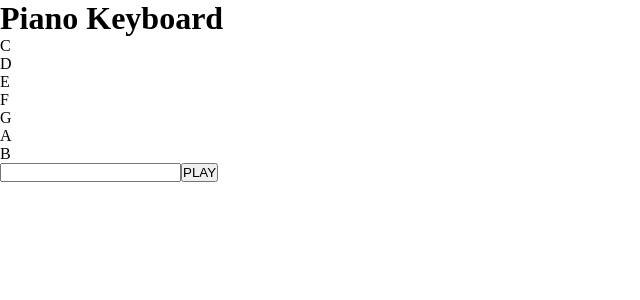
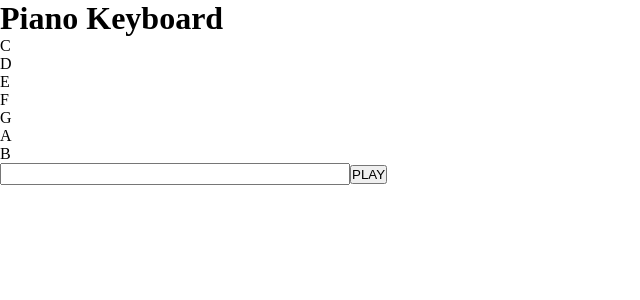
Before and after one commit to gerretkubota/piano, a React app: page / in a window 1280 px wide. Shown: the top 300 px of the page, without its empty margins (0-640 px from the left). Built offline with nearby package versions, Linux system fonts and the light colour scheme.

Commit message:
Fixed styling for textfield and play button

```diff
--- a/src/client/containers/AppContainer.jsx
+++ b/src/client/containers/AppContainer.jsx
@@ -94,7 +94,6 @@ export default class AppContainer extends Component {
    */
   handlePlay = async event => {
     event.preventDefault();
-    event.stopPropagation();
 
     let { userLog, userInput } = this.state;
 
--- a/src/client/containers/FormContainer.jsx
+++ b/src/client/containers/FormContainer.jsx
@@ -3,8 +3,8 @@ import PropTypes from 'prop-types';
 
 const FormContainer = ({ userInput, handleChange, handlePlay }) => (
   <form className="form-container" onSubmit={handlePlay}>
-    <input type="text" value={userInput} onChange={handleChange} />
-    <button type="button" onClick={handlePlay}>
+    <input type="text" value={userInput} onChange={handleChange} size="35" />
+    <button type="button" id="play-button" onClick={handlePlay}>
       PLAY
     </button>
   </form>
--- a/src/client/public/styles/main.css
+++ b/src/client/public/styles/main.css
@@ -51,6 +51,7 @@
   height: 150px;
   padding: 5px 10px 5px 10px;
   border: 1px solid #111;
+  font-size: 16px;
 
   text-align: center;
   overflow: scroll;
@@ -59,11 +60,27 @@
 
 /* Form Container */
 .form-container {
+  width: 420px;
+  height: 40px;
+
   display: flex;
   flex-direction: row;
-  justify-content: center;
+  justify-content: space-around;
 }
 /* End of Form Container */
+
+/* Textfield */
+input[type='text'],
+#play-button {
+  font-size: 16px;
+}
+
+/* Play Button */
+#play-button {
+  width: 100px;
+
+  font-weight: bold;
+}
 
 /* White Key */
 .white-key {
```
